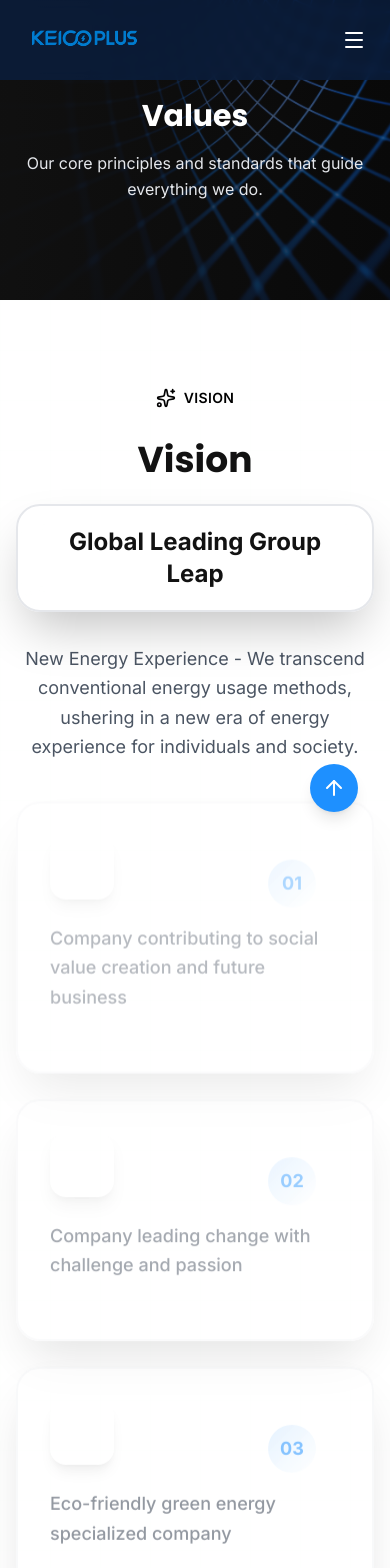
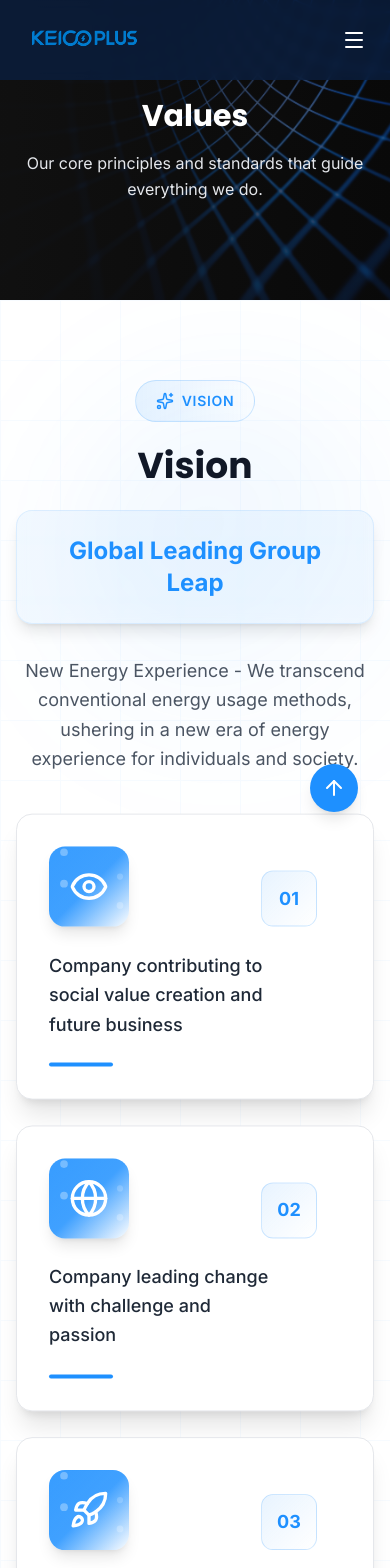
Before and after one commit to Iqboloy0109/KeicoPlus, a React (Vite) app: page /about/values in a window 390 px wide. Shown: the top 1568 px of the page. Built offline with nearby package versions, Linux system fonts and the light colour scheme.

Commit message:
feat: finish all pages of about section

```diff
--- a/src/pages/about/Values.tsx
+++ b/src/pages/about/Values.tsx
@@ -92,51 +92,54 @@ function VisionSection() {
   return (
     <section
       ref={sectionRef}
-      className="relative min-h-screen flex items-center overflow-hidden bg-gradient-to-br from-accent-green/5 via-white to-primary/5"
+      className="relative min-h-screen flex items-center overflow-hidden bg-white"
     >
-      {/* Animated Background Pattern */}
+      {/* Animated Background Elements */}
       <div className="absolute inset-0 z-0 overflow-hidden">
+        {/* Floating gradient orbs */}
         <motion.div
           animate={{
-            scale: [1, 1.1, 1],
-            rotate: [0, 5, 0],
+            scale: [1, 1.2, 1],
+            x: [0, 100, 0],
+            y: [0, 50, 0],
           }}
           transition={{
             duration: 20,
             repeat: Infinity,
             ease: "easeInOut",
           }}
-          className="absolute -top-40 -right-40 w-96 h-96 bg-accent-green/10 rounded-full blur-3xl"
+          className="absolute top-20 right-20 w-72 h-72 bg-gradient-to-br from-primary/10 to-accent-green/10 rounded-full blur-3xl"
         />
         <motion.div
           animate={{
-            scale: [1, 1.2, 1],
-            rotate: [0, -5, 0],
+            scale: [1, 1.3, 1],
+            x: [0, -80, 0],
+            y: [0, -60, 0],
           }}
           transition={{
-            duration: 15,
+            duration: 25,
             repeat: Infinity,
             ease: "easeInOut",
           }}
-          className="absolute -bottom-40 -left-40 w-96 h-96 bg-primary/10 rounded-full blur-3xl"
+          className="absolute bottom-20 left-20 w-96 h-96 bg-gradient-to-br from-accent-green/10 to-primary/10 rounded-full blur-3xl"
         />
+
+        {/* Subtle grid pattern */}
+        <div className="absolute inset-0 opacity-[0.03]">
+          <div
+            className="w-full h-full"
+            style={{
+              backgroundImage: `
+                linear-gradient(#1E90FF 1px, transparent 1px),
+                linear-gradient(90deg, #1E90FF 1px, transparent 1px)
+              `,
+              backgroundSize: "60px 60px",
+            }}
+          />
+        </div>
       </div>
 
-      {/* Subtle Grid Pattern */}
-      <div className="absolute inset-0 z-[1] opacity-5">
-        <div
-          className="w-full h-full"
-          style={{
-            backgroundImage: `
-              linear-gradient(rgba(0, 191, 166, 0.1) 1px, transparent 1px),
-              linear-gradient(90deg, rgba(0, 191, 166, 0.1) 1px, transparent 1px)
-            `,
-            backgroundSize: "50px 50px",
-          }}
-        />
-      </div>
-
-      <div className="container-custom relative z-10 py-20">
+      <div className="container-custom relative z-10 py-20 md:py-28">
         <motion.div
           ref={ref}
           initial={{ opacity: 0, y: 50 }}
@@ -145,36 +148,39 @@ function VisionSection() {
           className="max-w-7xl mx-auto"
         >
           {/* Header */}
-          <div className="text-center mb-16">
+          <div className="text-center mb-16 md:mb-20">
             <motion.div
-              initial={{ scale: 0 }}
-              animate={inView ? { scale: 1 } : {}}
+              initial={{ scale: 0, rotate: -180 }}
+              animate={inView ? { scale: 1, rotate: 0 } : {}}
               transition={{ duration: 0.6, delay: 0.2, type: "spring" }}
-              className="inline-flex items-center gap-2 px-4 py-2 bg-accent-green/20 rounded-full mb-6"
+              className="inline-flex items-center gap-2 px-5 py-2.5 bg-gradient-to-r from-primary/10 to-accent-green/10 rounded-full mb-6 border border-primary/20"
             >
-              <Sparkles className="w-5 h-5 text-accent-green" />
-              <span className="text-sm font-semibold text-accent-green uppercase tracking-wide">
+              <Sparkles className="text-primary" size={18} />
+              <span className="text-sm font-semibold text-primary uppercase tracking-wider">
                 {t("values.vision.title")}
               </span>
             </motion.div>
+
             <motion.h2
               initial={{ opacity: 0, y: 30 }}
               animate={inView ? { opacity: 1, y: 0 } : {}}
               transition={{ duration: 0.8, delay: 0.3 }}
-              className="text-4xl sm:text-5xl md:text-6xl lg:text-7xl font-bold text-dark mb-6"
+              className="text-4xl sm:text-5xl md:text-6xl lg:text-7xl font-bold text-gray-900 mb-6"
             >
               {t("values.vision.title")}
             </motion.h2>
+
             <motion.div
-              initial={{ opacity: 0, scale: 0.9 }}
+              initial={{ opacity: 0, scale: 0.95 }}
               animate={inView ? { opacity: 1, scale: 1 } : {}}
               transition={{ duration: 0.8, delay: 0.4 }}
-              className="inline-block px-8 py-5 bg-gradient-to-r from-accent-green/20 via-primary/20 to-accent-green/20 rounded-3xl mb-8 backdrop-blur-md border-2 border-accent-green/30 shadow-2xl"
+              className="inline-block px-8 py-6 bg-gradient-to-r from-primary/5 via-accent-green/5 to-primary/5 rounded-2xl mb-8 border border-primary/10 shadow-lg backdrop-blur-sm"
             >
-              <p className="text-2xl sm:text-3xl md:text-4xl font-bold text-dark">
+              <p className="text-2xl sm:text-3xl md:text-4xl font-bold bg-gradient-to-r from-primary via-accent-green to-primary bg-clip-text text-transparent">
                 {t("values.vision.mainText")}
               </p>
             </motion.div>
+
             <motion.p
               initial={{ opacity: 0 }}
               animate={inView ? { opacity: 1 } : {}}
@@ -185,18 +191,25 @@ function VisionSection() {
             </motion.p>
           </div>
 
-          {/* Vision Items - Modern Card Layout */}
+          {/* Vision Items - Modern Card Layout with Icons */}
           <div className="grid grid-cols-1 md:grid-cols-2 gap-6 lg:gap-8">
             {visionItems.map((item, index) => {
-              const visionIcons = [Eye, Globe, Rocket, Zap];
-              const Icon = visionIcons[index] || Target;
+              const visionIcons = [
+                <Eye key="eye" size={40} className="text-white" />,
+                <Globe key="globe" size={40} className="text-white" />,
+                <Rocket key="rocket" size={40} className="text-white" />,
+                <Zap key="zap" size={40} className="text-white" />,
+              ];
+              const iconElement = visionIcons[index] || (
+                <Target key="target" size={40} className="text-white" />
+              );
               return (
                 <VisionCard
                   key={index}
                   index={index}
                   item={item}
                   inView={inView}
-                  Icon={Icon}
+                  iconElement={iconElement}
                 />
               );
             })}
@@ -211,10 +224,10 @@ interface VisionCardProps {
   index: number;
   item: string;
   inView: boolean;
-  Icon: React.ComponentType<{ className?: string }>;
+  iconElement: React.ReactNode;
 }
 
-function VisionCard({ index, item, inView, Icon }: VisionCardProps) {
+function VisionCard({ index, item, inView, iconElement }: VisionCardProps) {
   const cardRef = useRef<HTMLDivElement>(null);
   const { scrollYProgress } = useScroll({
     target: cardRef,
@@ -222,86 +235,119 @@ function VisionCard({ index, item, inView, Icon }: VisionCardProps) {
   });
 
   const y = useTransform(scrollYProgress, [0, 1], [30, -30]);
-  const opacity = useTransform(scrollYProgress, [0, 0.3, 0.7, 1], [0, 1, 1, 0]);
 
   return (
     <motion.div
       ref={cardRef}
-      initial={{ opacity: 0, y: 50, scale: 0.95 }}
+      initial={{ opacity: 0, y: 100, scale: 0.95 }}
       animate={inView ? { opacity: 1, y: 0, scale: 1 } : {}}
-      transition={{ duration: 0.6, delay: 0.6 + index * 0.1 }}
-      style={{ y, opacity }}
+      transition={{
+        duration: 0.8,
+        delay: 0.4 + index * 0.1,
+        type: "spring",
+        stiffness: 100,
+        damping: 15,
+      }}
+      style={{ y }}
       className="relative group"
+      whileHover={{ y: -8, scale: 1.02 }}
     >
-      <div className="bg-white/90 backdrop-blur-md rounded-3xl p-8 sm:p-10 shadow-2xl border-2 border-gray-100 hover:border-accent-green/50 hover:shadow-3xl transition-all duration-500 relative overflow-hidden h-full">
-        {/* Animated gradient overlay */}
-        <motion.div
-          className="absolute inset-0 bg-gradient-to-br from-accent-green/10 via-transparent to-primary/10 opacity-0 group-hover:opacity-100 transition-opacity duration-500 rounded-3xl"
-          animate={{
-            backgroundPosition: ["0% 0%", "100% 100%"],
-          }}
-          transition={{
-            duration: 3,
-            repeat: Infinity,
-            repeatType: "reverse",
-          }}
-        />
+      <motion.div className="bg-white rounded-2xl p-8 sm:p-10 shadow-xl border border-gray-200 hover:border-primary/30 hover:shadow-2xl transition-all duration-300 relative overflow-hidden h-full">
+        {/* Animated gradient background on hover */}
+        <motion.div className="absolute inset-0 bg-gradient-to-br from-primary/5 via-transparent to-accent-green/5 opacity-0 group-hover:opacity-100 transition-opacity duration-300 rounded-2xl" />
 
-        {/* Glowing border on hover */}
-        <div className="absolute inset-0 rounded-3xl opacity-0 group-hover:opacity-100 transition-opacity duration-500">
-          <div className="absolute inset-0 rounded-3xl bg-gradient-to-r from-accent-green/20 via-primary/20 to-accent-green/20 blur-xl" />
+        {/* Glowing border effect on hover */}
+        <div className="absolute inset-0 rounded-2xl opacity-0 group-hover:opacity-100 transition-opacity duration-300 pointer-events-none">
+          <div className="absolute inset-0 rounded-2xl bg-gradient-to-r from-primary/15 via-accent-green/15 to-primary/15 blur-sm" />
         </div>
 
         <div className="relative z-10">
-          {/* Icon */}
+          {/* Icon with animated background */}
           <motion.div
             initial={{ scale: 0, rotate: -180 }}
             animate={inView ? { scale: 1, rotate: 0 } : {}}
             transition={{
-              duration: 0.6,
-              delay: 0.8 + index * 0.1,
+              duration: 0.8,
+              delay: 0.8 + index * 0.15,
               type: "spring",
+              stiffness: 200,
             }}
-            className="w-16 h-16 bg-gradient-to-br from-accent-green to-accent-green/70 rounded-2xl flex items-center justify-center mb-6 shadow-lg group-hover:scale-110 transition-transform duration-300"
+            className="relative mb-6"
           >
-            <Icon className="w-8 h-8 text-white" />
+            <motion.div
+              whileHover={{ scale: 1.08 }}
+              className="w-20 h-20 bg-gradient-to-br from-primary via-primary/90 to-accent-green rounded-2xl flex items-center justify-center shadow-lg relative overflow-hidden group/icon transition-transform duration-300"
+            >
+              {/* Animated glow effect */}
+              <motion.div
+                className="absolute inset-0 bg-gradient-to-br from-white/20 to-transparent"
+                animate={{
+                  opacity: [0.3, 0.6, 0.3],
+                }}
+                transition={{
+                  duration: 2,
+                  repeat: Infinity,
+                  ease: "easeInOut",
+                }}
+              />
+              <div className="relative z-10">{iconElement}</div>
+
+              {/* Floating particles around icon */}
+              {[...Array(4)].map((_, i) => (
+                <motion.div
+                  key={i}
+                  className="absolute w-1.5 h-1.5 bg-white/40 rounded-full"
+                  style={{
+                    top: `${15 + i * 20}%`,
+                    left: `${15 + (i % 2) * 70}%`,
+                  }}
+                  animate={{
+                    y: [0, -10, 0],
+                    opacity: [0.4, 0.8, 0.4],
+                    scale: [1, 1.3, 1],
+                  }}
+                  transition={{
+                    duration: 2 + i * 0.3,
+                    repeat: Infinity,
+                    delay: i * 0.2,
+                  }}
+                />
+              ))}
+            </motion.div>
           </motion.div>
 
           {/* Number Badge */}
-          <div className="absolute top-6 right-6 w-12 h-12 bg-gradient-to-br from-primary/20 to-accent-green/20 rounded-full flex items-center justify-center text-lg font-bold text-primary group-hover:scale-110 transition-transform duration-300">
+          <motion.div
+            initial={{ opacity: 0, scale: 0 }}
+            animate={inView ? { opacity: 1, scale: 1 } : {}}
+            transition={{ duration: 0.5, delay: 0.7 + index * 0.1 }}
+            className="absolute top-6 right-6 w-14 h-14 bg-gradient-to-br from-primary/10 to-accent-green/10 rounded-xl flex items-center justify-center text-lg font-bold text-primary border border-primary/20 group-hover:scale-105 group-hover:border-primary/40 transition-all duration-300"
+          >
             {String(index + 1).padStart(2, "0")}
-          </div>
+          </motion.div>
 
           {/* Content */}
-          <p className="text-lg sm:text-xl text-gray-700 leading-relaxed font-medium group-hover:text-dark transition-colors duration-300">
+          <motion.p
+            initial={{ opacity: 0, x: -20 }}
+            animate={inView ? { opacity: 1, x: 0 } : {}}
+            transition={{ duration: 0.6, delay: 0.6 + index * 0.1 }}
+            className="text-lg sm:text-xl text-gray-800 leading-relaxed font-medium group-hover:text-gray-900 transition-colors duration-300 pr-16"
+          >
             {item}
-          </p>
+          </motion.p>
 
-          {/* Decorative line */}
-          <div className="mt-6 w-16 h-1 bg-gradient-to-r from-accent-green to-primary rounded-full group-hover:w-24 transition-all duration-300" />
+          {/* Animated decorative line */}
+          <motion.div
+            initial={{ width: 0 }}
+            animate={inView ? { width: "64px" } : {}}
+            transition={{ duration: 0.6, delay: 0.8 + index * 0.1 }}
+            className="mt-6 h-1 bg-gradient-to-r from-primary via-accent-green to-primary rounded-full group-hover:w-24 transition-all duration-300"
+          />
         </div>
 
-        {/* Floating particles */}
-        {[...Array(3)].map((_, i) => (
-          <motion.div
-            key={i}
-            className="absolute w-2 h-2 bg-accent-green/30 rounded-full"
-            style={{
-              top: `${20 + i * 30}%`,
-              left: `${10 + i * 20}%`,
-            }}
-            animate={{
-              y: [0, -15, 0],
-              opacity: [0.3, 1, 0.3],
-            }}
-            transition={{
-              duration: 2 + i,
-              repeat: Infinity,
-              delay: i * 0.5,
-            }}
-          />
-        ))}
-      </div>
+        {/* Corner accent decoration */}
+        <div className="absolute top-0 right-0 w-24 h-24 bg-gradient-to-br from-primary/5 to-transparent rounded-bl-2xl opacity-0 group-hover:opacity-100 transition-opacity duration-300" />
+      </motion.div>
     </motion.div>
   );
 }
@@ -581,7 +627,11 @@ function CoreValuesSection() {
             className="text-center mb-16"
           >
             <div className="inline-flex items-center gap-2 px-4 py-2 bg-primary/20 rounded-full mb-6">
-              <Sparkles className="w-5 h-5 text-primary" />
+              <Sparkles
+                className="text-primary w-5 h-5"
+                width={20}
+                height={20}
+              />
               <span className="text-sm font-semibold text-primary uppercase tracking-wide">
                 {t("values.coreValues.title")}
               </span>
@@ -599,7 +649,7 @@ function CoreValuesSection() {
       {/* Individual Value Sections */}
       <div className="relative">
         {coreValues.map((value, index) => {
-          const Icon = icons[index] || Lightbulb;
+          const IconComponent = icons[index] || Lightbulb;
           const bg = valueBackgrounds[index] || valueBackgrounds[0];
           const isEven = index % 2 === 0;
 
@@ -608,7 +658,7 @@ function CoreValuesSection() {
               key={index}
               index={index}
               value={value}
-              Icon={Icon}
+              IconComponent={IconComponent}
               background={bg}
               isEven={isEven}
             />
@@ -626,7 +676,7 @@ interface ValueItemSectionProps {
     subtitle: string;
     description: string;
   };
-  Icon: React.ComponentType<{ className?: string }>;
+  IconComponent: React.ComponentType<{ className?: string; size?: number }>;
   background: { video: string | null; image: string };
   isEven: boolean;
 }
@@ -634,7 +684,7 @@ interface ValueItemSectionProps {
 function ValueItemSection({
   index,
   value,
-  Icon,
+  IconComponent,
   background,
   isEven,
 }: ValueItemSectionProps) {
@@ -741,7 +791,10 @@ function ValueItemSection({
                   }}
                   className="absolute inset-0 bg-primary/30 rounded-3xl blur-xl"
                 />
-                <Icon className="w-16 h-16 sm:w-20 sm:h-20 lg:w-24 lg:h-24 text-white relative z-10 group-hover:scale-110 transition-transform duration-300" />
+                <IconComponent
+                  className="text-white relative z-10 group-hover:scale-110 transition-transform duration-300"
+                  size={64}
+                />
               </div>
               {/* Floating particles */}
               {[...Array(3)].map((_, i) => (
```
Also changed, not shown: src/i18n/locales/en.json (+14 -0 lines), src/i18n/locales/ko.json (+14 -0 lines), src/pages/Home.tsx (+7 -2 lines), src/pages/about/KeicoPlus.tsx (+8 -48 lines).
